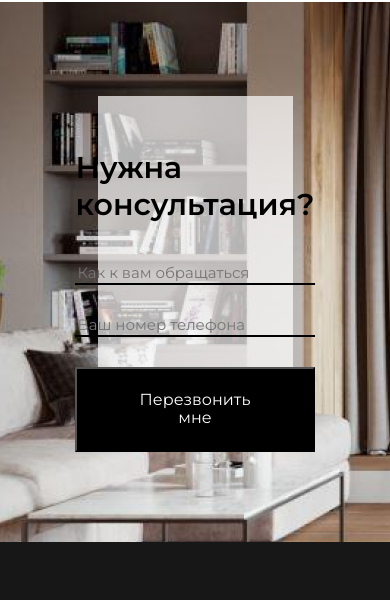
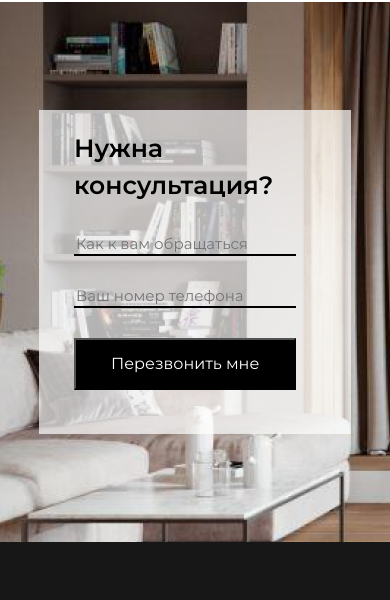
Before and after one commit to sergbbg/studio-website-js, a plain HTML site: page index.html in a window 390 px wide. Shown: the part 5752-6352 px from the top of the page. Drawn offline with nearby package versions, Linux system fonts and the light colour scheme.

Commit message:
added form

```diff
--- a/index.html
+++ b/index.html
@@ -151,6 +151,11 @@
 
    <div class="header_block"></div>
 
+  </header>
+
+
+
+       <main class="main">
         <div class="header-content">
           <div class="header-content-wrapper" >
               <div class="header-content_logo">
@@ -163,11 +168,6 @@
                </div>
           </div>
      </div>
-  </header>
-
-
-<div class="wrapper">
-       <main class="main">
           <section class="section-one">
             <div class="container">
             <div class="section-one_nav">
@@ -434,6 +434,8 @@
 
 
 
+
+
 <footer class="footer">
   <div class="container ">
     <div class="footer-wrapper">
@@ -600,8 +602,6 @@
 
 </div>
 </footer>
-</div>
-
 
 
 
--- a/scss/layout/_footer.scss
+++ b/scss/layout/_footer.scss
@@ -34,9 +34,12 @@
 }
 
 .footer-wrapper{
-   margin:100px 0;
    display: flex;
    flex-wrap: wrap;
+   height: 300px;
+   align-items: center;
+   height: 100%;
+   padding: 100px 0 ;
 }
 
 .footer-list{
@@ -102,7 +105,7 @@ footer{
       width: 100%;
    }
    .footer-wrapper{
-      margin-top: 80px;
+
       .footer-logo{
          margin-bottom: 40px;
       }
--- a/scss/layout/_modal_widnow.scss
+++ b/scss/layout/_modal_widnow.scss
@@ -6,11 +6,10 @@
    width: 100%;
    margin-bottom: 30px;
    box-sizing: border-box;
-
-font-size: 15px;
-font-weight: 400;
-line-height: 18px;
-color:#000;
+   font-size: 15px;
+   font-weight: 400;
+   line-height: 18px;
+   color:#000;
 }
 .form-content{
 width: 50%;
@@ -46,3 +45,45 @@ input {outline:none;}
    color:#fff;
    padding: 22px 47px;
 }
+
+
+
+@media all and (max-width: 790px) {
+   .modal__input{
+   font-size: 15px;
+   line-height: 18px;
+   }
+   .form-content{
+   width: 70%;
+   height: 65%;
+   }
+}
+
+@media all and (max-width: 570px) {
+
+   .modal__input{
+      font-size: 15px;
+      line-height: 18px;
+   }
+   .form-content{
+      width: 80%;
+      height: 60%;
+      align-items:flex-start;
+   }
+   .btnForm{
+      padding: 15px 35px;
+   }
+   .modal__input{
+      width: 80%;
+   }
+   .section-four_form{
+      height: 50%;
+      padding: 20px 0 0 35px;
+   }
+   .modal__title{
+      font-size: 25px;
+      line-height: 37px;
+      padding-bottom: 30px;
+      }
+
+}
```
Also changed, not shown: main.css, 1 other file. Lines whose indentation alone changed are shown as unchanged.
